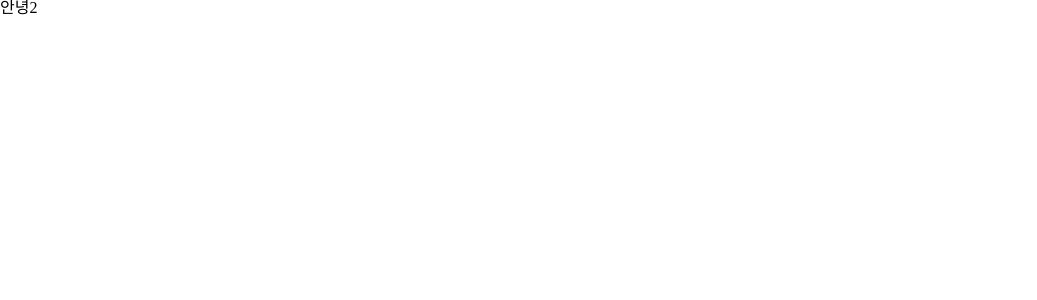
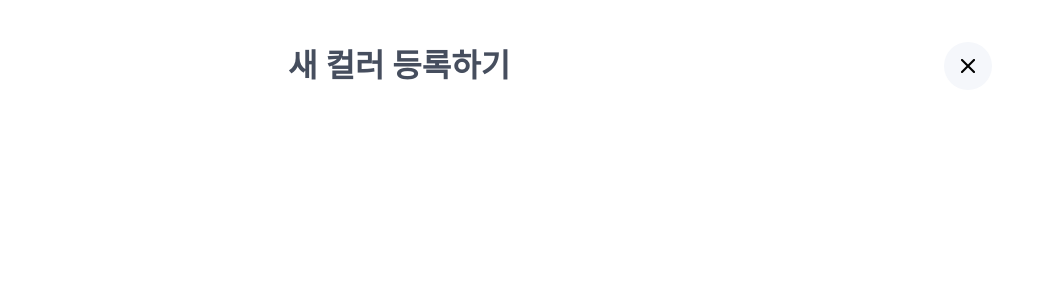
Before and after one commit to gibeom0218/mbticolor, a React (Create React App) app: page /assignColor in a window 1280 px wide. Shown: the top 300 px of the page, without its empty margins (0-1037 px from the left). Built offline with nearby package versions, Linux system fonts and the light colour scheme.

Commit message:
feat : 컬러 등록 페이지 헤더 컴포넌트

```diff
--- /dev/null
+++ b/src/components/AssignColorHeader.tsx
@@ -0,0 +1,12 @@
+const AssignColorHeader = () => {
+  return (
+    <header className="flex w-[100%] justify-between items-center">
+      <p className="text-[#464E5E] text-[32px] font-extrabold">새 컬러 등록하기</p>
+      <div className="p-[12px] inline-flex rounded-[24px] bg-[#F5F7FB]">
+        <img src="/icons/close.png" alt="닫힘 아이콘" />
+      </div>
+    </header>
+  );
+};
+
+export default AssignColorHeader;
--- a/src/pages/AssignColorPage.tsx
+++ b/src/pages/AssignColorPage.tsx
@@ -1,5 +1,11 @@
+import AssignColorHeader from '../components/AssignColorHeader';
+
 const AssignColorPage = () => {
-  return <div>안녕2</div>;
+  return (
+    <div className="flex flex-col px-[24px] py-[42px] tablet:px-[288px] gap-[50px]">
+      <AssignColorHeader />
+    </div>
+  );
 };
 
 export default AssignColorPage;
--- a/src/pages/HomePage.tsx
+++ b/src/pages/HomePage.tsx
@@ -3,7 +3,7 @@ import MbtiColorInfo from '../components/MbtiColorInfo';
 
 const HomePage = () => {
   return (
-    <div className="flex pt-[24px] px-[16px] flex-col justify-end items-start gap-[16px] bg-white tablet:px-[230px] tablet:flex-row tablet:gap-[60px]">
+    <div className="flex pt-[24px] px-[16px] flex-col justify-end items-start gap-[16px] bg-white tablet:px-[230px] tablet:flex-row tablet:gap-[60px] tablet:mt-[80px]">
       <Header />
       <MbtiColorInfo />
     </div>
```
Also changed, not shown: public/icons/close.png (added).
